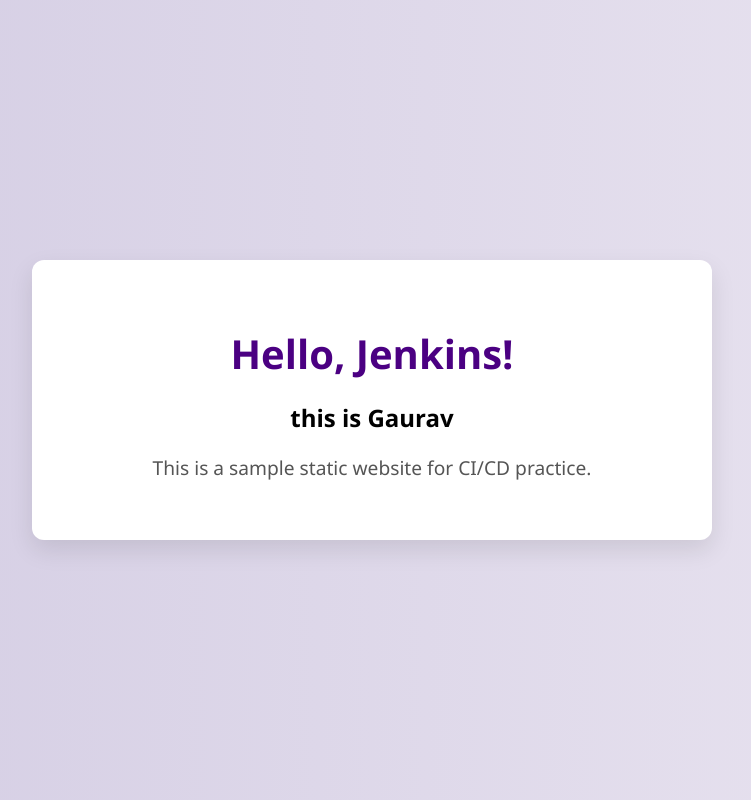
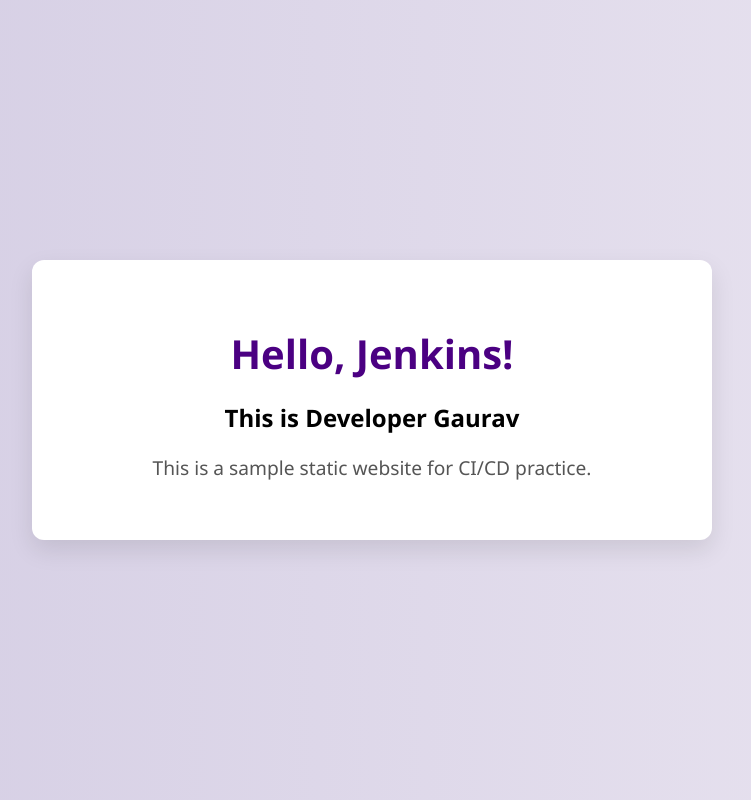
Before and after one commit to AgentRoss/Pipeline, a plain HTML site: page index.html in a window 1280 px wide. Shown: the whole page, without its empty margins (268-1019 px from the left). Drawn offline with Linux system fonts and the light colour scheme.

Commit message:
Update index.html

```diff
--- a/index.html
+++ b/index.html
@@ -9,7 +9,7 @@
 <body>
   <div class="container">
     <h1>Hello, Jenkins!</h1>
-    <h2> this is Gaurav</h2>
+    <h2>This is  Developer Gaurav</h2>
     <p>This is a sample static website for CI/CD practice.</p>
   </div>
 </body>
```
